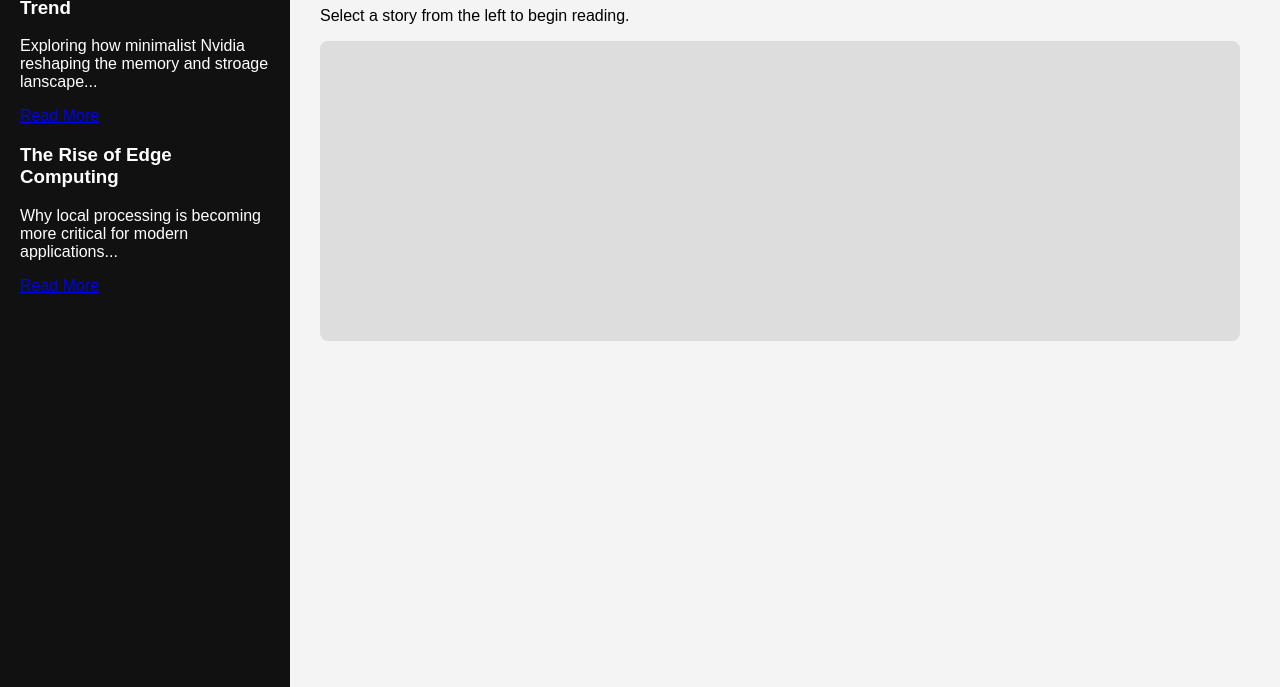
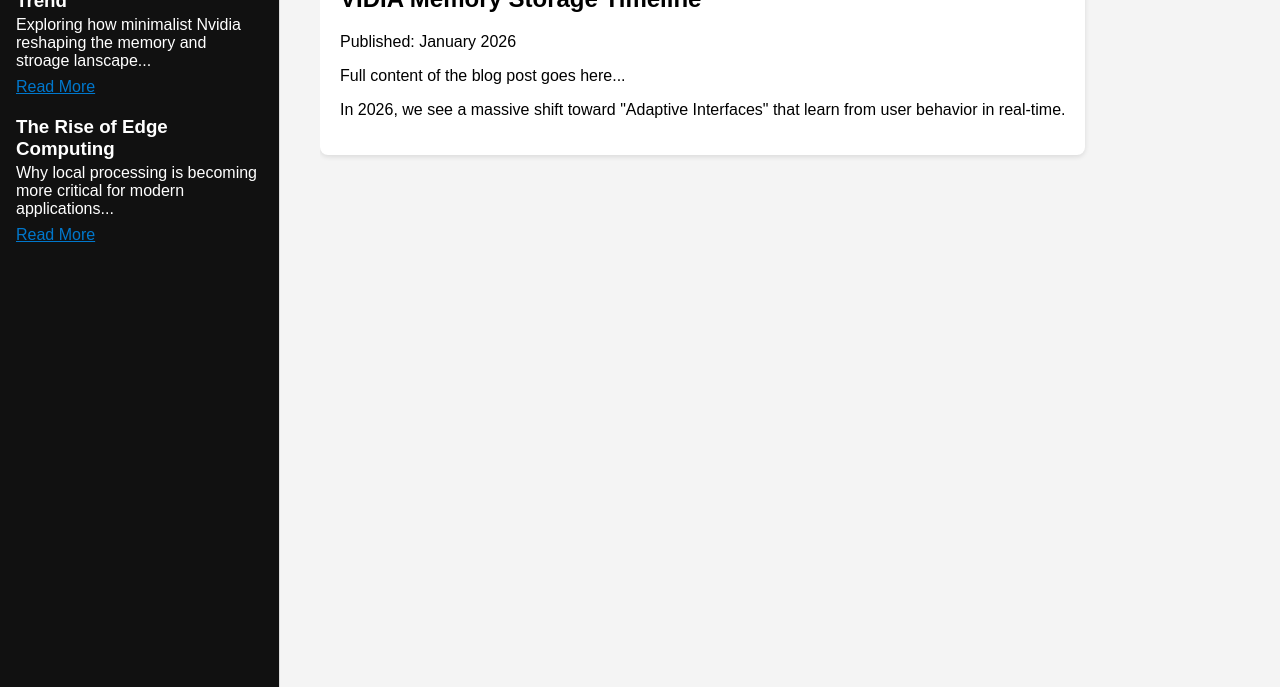
Before and after one commit to AI-Memory-Fabric/ai-memory-fabric.github.io, a plain HTML site: page index.html in a window 1280 px wide. Shown: the part 113-800 px from the top of the page. Drawn offline with Linux system fonts and the light colour scheme.

Commit message:
Update index.html

```diff
--- a/index.html
+++ b/index.html
@@ -5,6 +5,46 @@
     <meta name="viewport" content="width=device-width, initial-scale=1.0">
     <title>My 2026 Tech Blog</title>
     <link rel="stylesheet" href="style.css">
+    <style>
+        /* Minimal layout in case style.css doesn’t define it */
+        body {
+            margin: 0;
+            display: flex;
+            height: 100vh;
+            font-family: sans-serif;
+        }
+        .sidebar {
+            width: 280px;
+            padding: 16px;
+            box-sizing: border-box;
+            border-right: 1px solid #ddd;
+            overflow-y: auto;
+        }
+        .content {
+            flex: 1;
+            height: 100vh;
+            box-sizing: border-box;
+        }
+        #post-frame {
+            width: 100%;
+            height: 100%;
+            border: none;
+        }
+        .post-preview {
+            margin-bottom: 20px;
+        }
+        .post-preview h3 {
+            margin: 0 0 4px;
+        }
+        .post-preview p {
+            margin: 0 0 8px;
+        }
+        .read-more-btn {
+            color: #0077cc;
+            text-decoration: underline;
+            cursor: pointer;
+        }
+    </style>
 </head>
 <body>
 
@@ -16,26 +56,40 @@
         <div class="post-preview">
             <h3>nVIDIA Memory Storage Trend</h3>
             <p>Exploring how minimalist Nvidia reshaping the memory and stroage lanscape...</p>
-            <a href="posts/nvidia-ai-memory-storage.html" class="read-more-btn">Read More</a>
+            <a href="posts/nvidia-ai-memory-storage.html" class="read-more-btn" data-target="posts/nvidia-ai-memory-storage.html">Read More</a>
         </div>
 
         <!-- Post Preview 2 -->
         <div class="post-preview">
             <h3>The Rise of Edge Computing</h3>
             <p>Why local processing is becoming more critical for modern applications...</p>
-            <a href="posts/edge-computing.html" class="read-more-btn">Read More</a>
+            <a href="posts/edge-computing.html" class="read-more-btn" data-target="posts/edge-computing.html">Read More</a>
         </div>
     </nav>
 
-    <!-- Main Content (Welcome Message) -->
+    <!-- Right panel: iframe that shows selected post -->
     <main class="content">
-        <h1>Welcome to My Blog</h1>
-        <p>Select a story from the left to begin reading.</p>
-        <div class="hero-image">
-            <!-- Placeholder for a main image -->
-            <div style="background:#ddd; height:300px; border-radius:8px;"></div>
-        </div>
+        <iframe id="post-frame" src="" title="Blog post viewer"></iframe>
     </main>
+
+    <script>
+        const links = document.querySelectorAll('.read-more-btn');
+        const frame = document.getElementById('post-frame');
+
+        links.forEach(link => {
+            link.addEventListener('click', function (e) {
+                e.preventDefault(); // prevent navigation away
+                const target = this.getAttribute('data-target') || this.getAttribute('href');
+                frame.src = target;
+            });
+        });
+
+        // Optional: load first post by default
+        if (links.length > 0) {
+            const firstTarget = links[0].getAttribute('data-target') || links[0].getAttribute('href');
+            frame.src = firstTarget;
+        }
+    </script>
 
 </body>
 </html>
```
